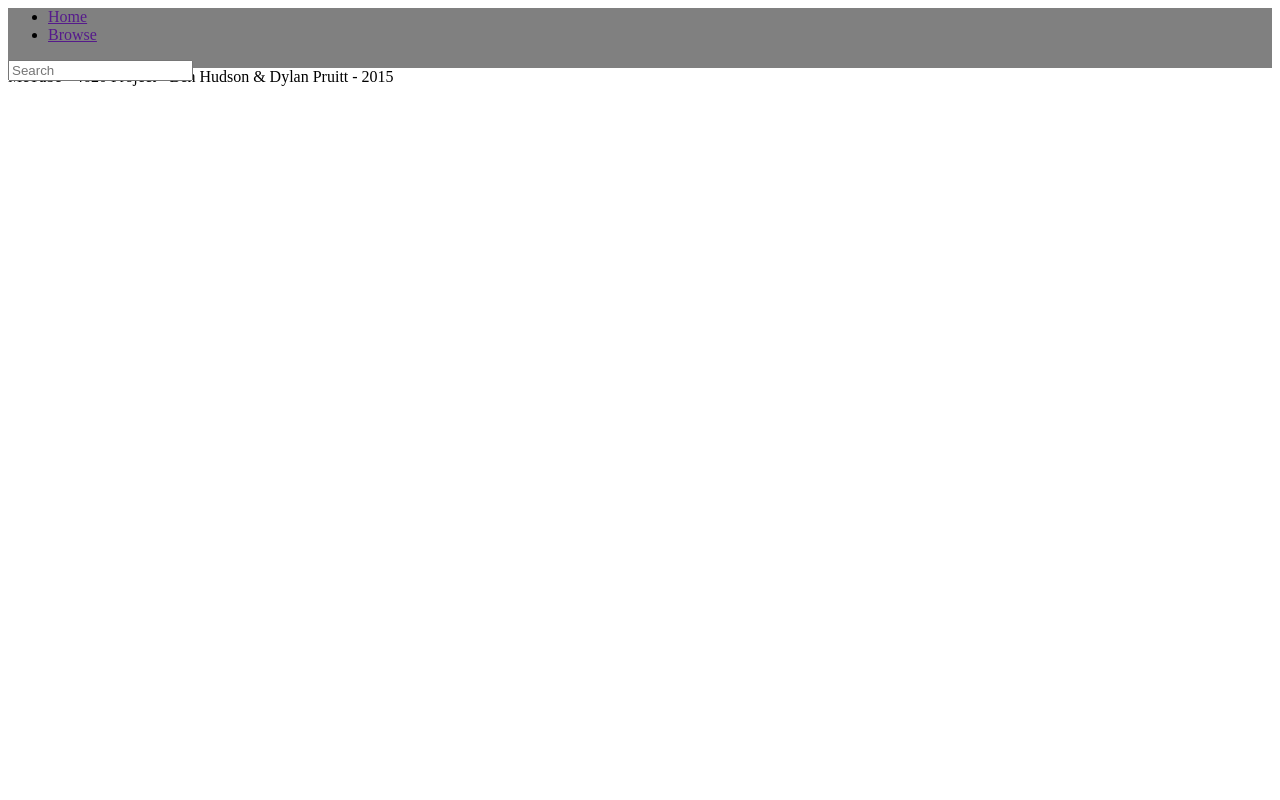
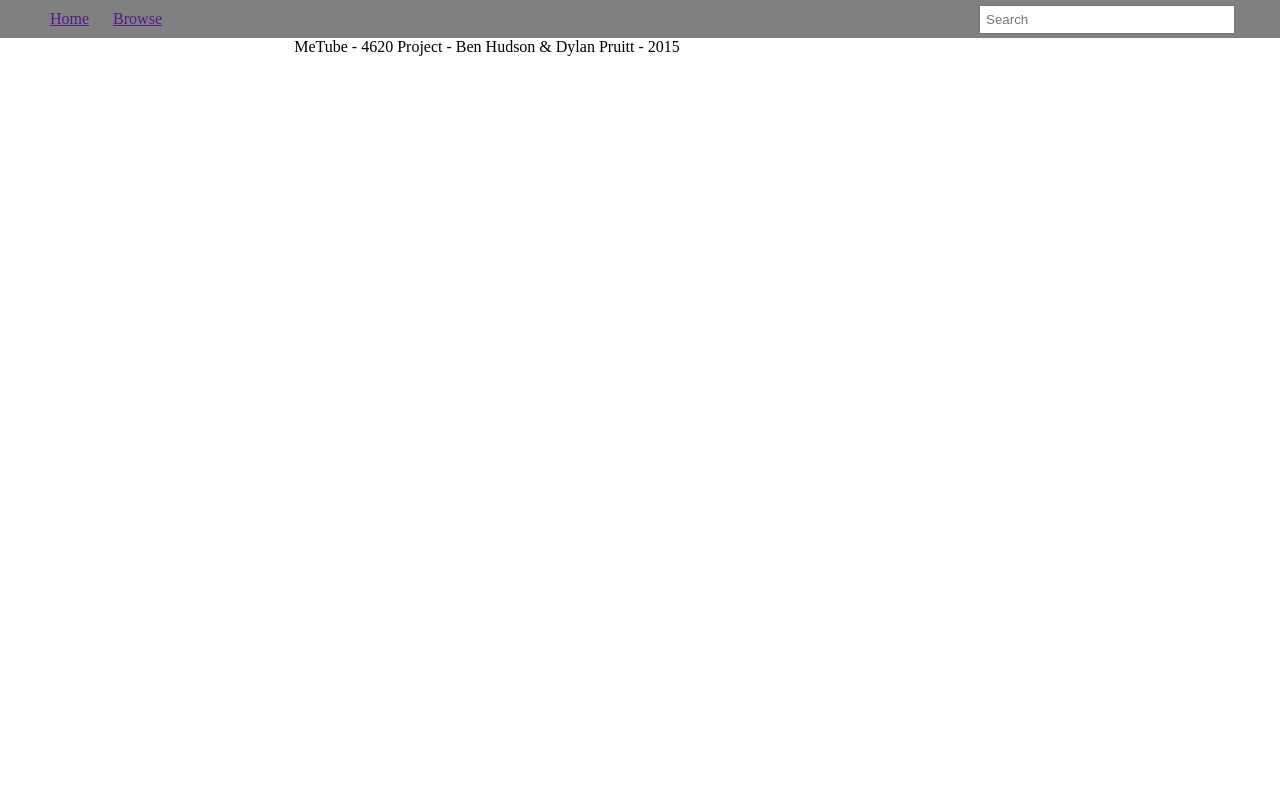
Before and after one commit to bahudso/metube, a PHP site: page /templates/layout.html in a window 1280 px wide. Run offline with PHP 8.4, Linux system fonts and the light colour scheme; a stand-in replaces the project's code that opens the database connection.

Commit message:
Update styling & layout.html

```diff
--- a/css/layout.css
+++ b/css/layout.css
@@ -1,6 +1,38 @@
+html, body {
+	margin: 0;
+	padding: 0;
+}
+
 nav {
 	position: relative;
 	background-color: grey;
-	height: 60px;
+}
+
+nav ul {
+	margin: 0;
+}
+
+nav ul li {
+	list-style-type: none;
+	display: inline-block;
+	margin: 0;
+	padding: 10px;
+}
+
+input[name=search] {
+	float: right;
+	width: 20%;
+	padding: 5px;
+	margin: 5px;
+	margin-right: 45px;
+}
+
+div#content {
 	width: 100%;
 }
+
+footer {
+	text-align: center;
+	width: 100%;
+	box-sizing: border-box;
+}
--- a/templates/layout.html
+++ b/templates/layout.html
@@ -5,11 +5,11 @@
 	</head>
 	<body>
 		<nav>
+			<input name="search" placeholder="Search"/>
 			<ul>
 				<li><a href="">Home</a></li>
 				<li><a href="">Browse</a></li>
 			</ul>
-			<input name="search" placeholder="Search"/>
 		</nav>
 		<div id="content"></div>
 		<footer>MeTube - 4620 Project - Ben Hudson & Dylan Pruitt - 2015</footer>
```
